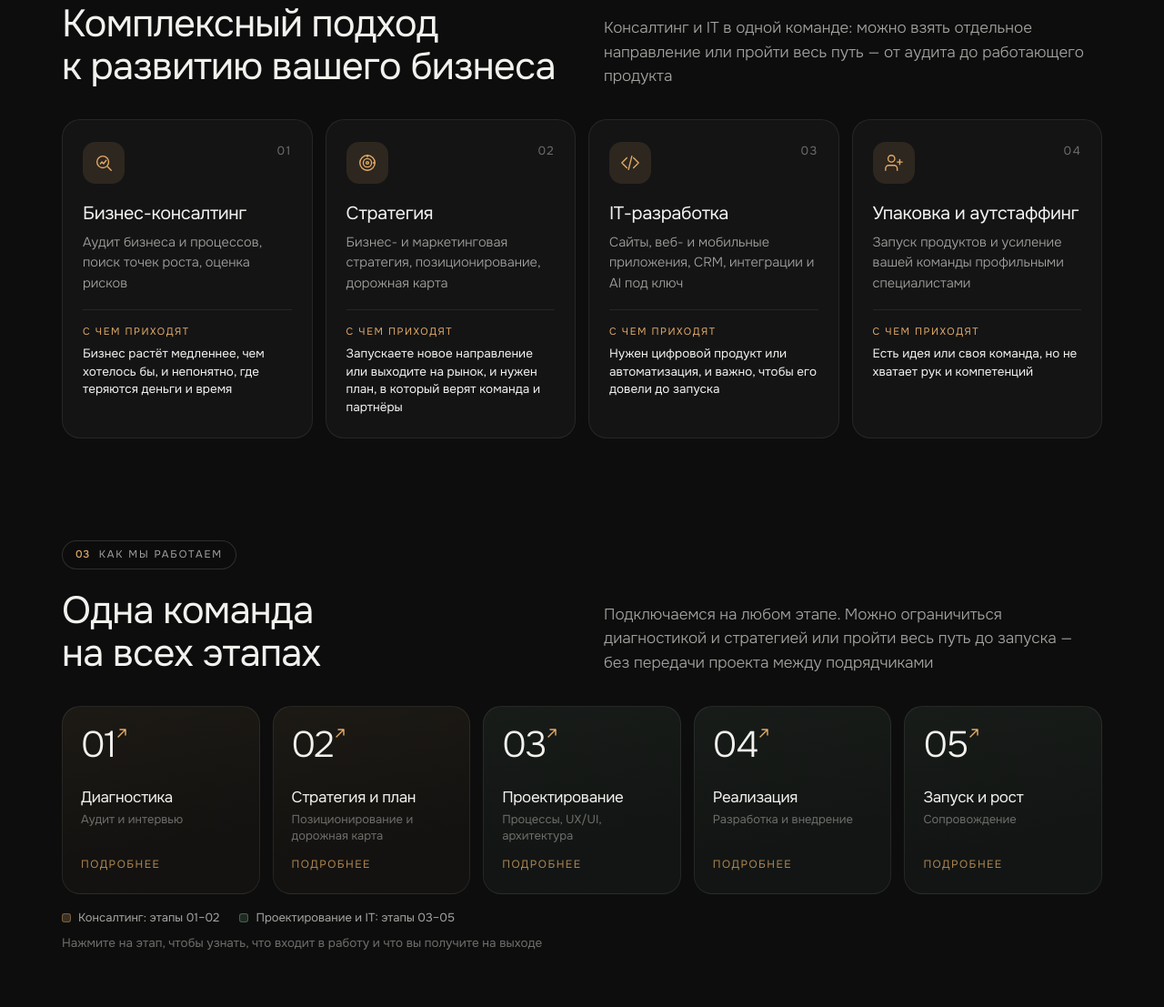
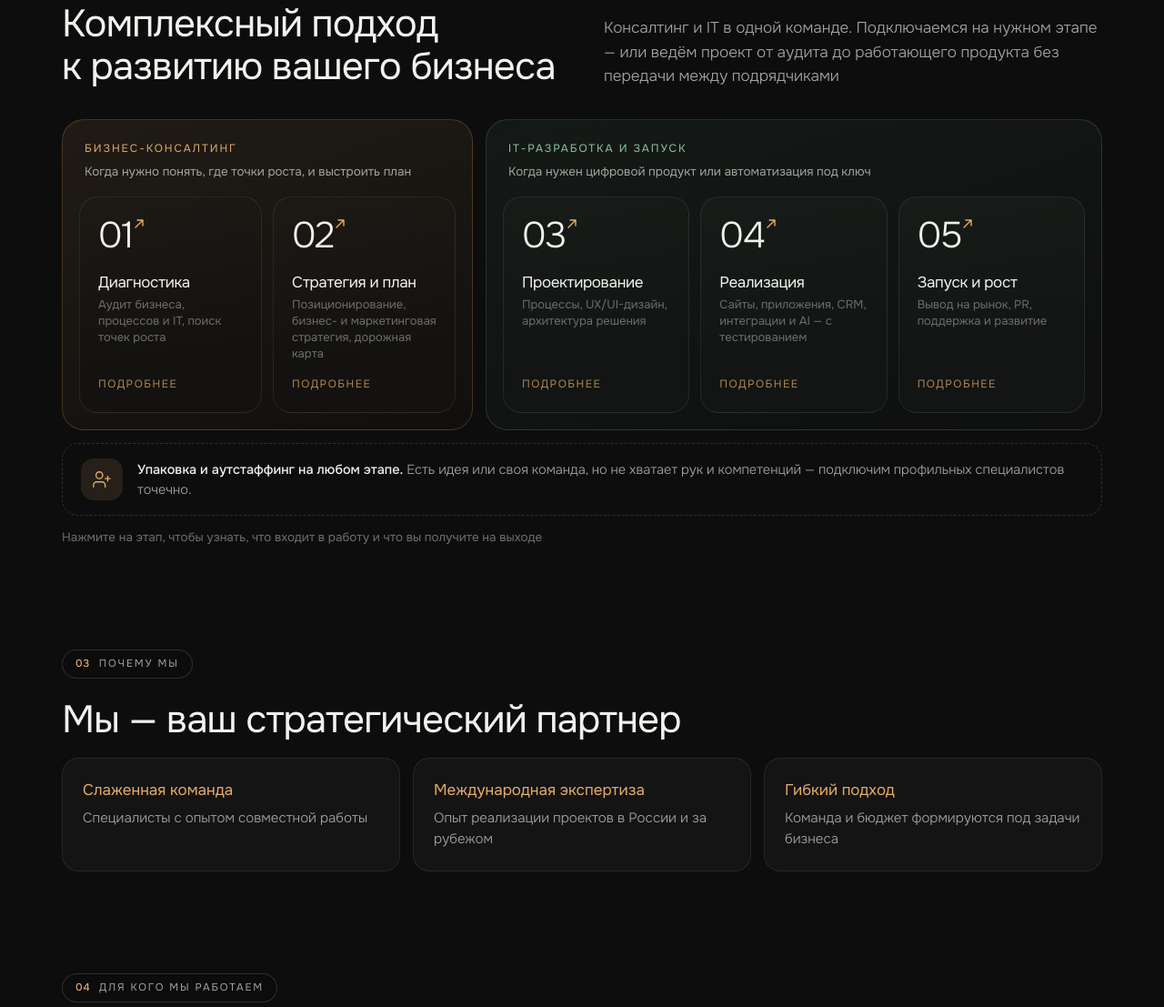
Before and after one commit to SkymaximusXO/SkyVega, a plain HTML site: page index.html in a window 1280 px wide. Shown: the part 1398-2505 px from the top of the page at 91% size. Drawn offline with Linux system fonts and the light colour scheme.

Commit message:
Merge Solution and Process into one section with consulting/IT tracks
Co-Authored-By: Claude Opus 5.5 <noreply@anthropic.com>
Claude-Session: https://claude.ai/code/session_01GmVXpDgv2BMMBP9XHdhDie

```diff
--- a/index.html
+++ b/index.html
@@ -195,7 +195,6 @@
   /* process */
   .process-head{ display:grid; grid-template-columns:1fr 1fr; gap:48px; align-items:end; margin-bottom:34px; }
   .process-head .lede{ justify-self:end; }
-  .steps{ display:grid; grid-template-columns:repeat(5,1fr); gap:14px; position:relative; }
   .step{
     position:relative; border-radius:20px; padding:22px 20px 22px; min-height:200px;
     background:linear-gradient(170deg, var(--card-2), #121513 70%); border:1px solid var(--line);
@@ -207,7 +206,7 @@
   .arr{ color:var(--accent); width:14px; height:14px; flex-shrink:0; }
   .btn .arr{ color:currentColor; }
   .step h3{ font-size:17px; font-weight:400; margin:28px 0 6px; }
-  .step p{ font-size:13px; color:var(--text-faint); line-height:1.35; min-height:2.7em; }
+  .step p{ font-size:13px; color:var(--text-faint); line-height:1.4; min-height:3.6em; }
   button.step{ font:inherit; color:inherit; text-align:left; cursor:pointer; width:100%; }
   button.step:focus-visible{ outline:2px solid var(--accent); outline-offset:3px; }
   .step .arr{ transition:transform .25s; }
@@ -272,26 +271,28 @@
     .sd-body{ padding:24px 22px 22px; }
   }
 
-  /* solution */
-  .svc-grid{ display:grid; grid-template-columns:repeat(4,1fr); gap:14px; }
-  .svc{ display:flex; flex-direction:column; padding:24px 22px; border-radius:20px; background:var(--card); border:1px solid var(--line); transition:border-color .25s, transform .25s; }
-  .svc:hover{ border-color:var(--accent-line); transform:translateY(-3px); }
-  .svc-top{ display:flex; justify-content:space-between; align-items:flex-start; margin-bottom:22px; }
-  .svc-ico{ width:46px; height:46px; border-radius:14px; background:var(--accent-soft); color:var(--accent); display:flex; align-items:center; justify-content:center; }
-  .svc-num{ font-size:13px; color:var(--text-faint); letter-spacing:.1em; }
-  .svc h3{ font-size:20px; margin-bottom:8px; }
-  .svc p{ color:var(--text-dim); font-size:14.5px; font-weight:300; margin-bottom:18px; min-height:4.6em; }
-  .svc-when{ padding-top:16px; border-top:1px solid var(--line); font-size:13.5px; color:var(--text); line-height:1.45; }
-  .svc-when span{ display:block; font-size:11px; letter-spacing:.14em; text-transform:uppercase; color:var(--accent); margin-bottom:6px; }
-
-  /* steps legend: consulting vs IT */
-  .step[data-step="0"], .step[data-step="1"]{ background:linear-gradient(170deg, #1d1a15, #131210 70%); }
-  .steps-legend{ display:flex; gap:22px; flex-wrap:wrap; margin-top:16px; font-size:13px; color:var(--text-dim); }
-  .steps-legend span{ display:inline-flex; align-items:center; gap:8px; }
-  .steps-legend i{ width:10px; height:10px; border-radius:3px; display:inline-block; }
-  .lg-c{ background:#3a3022; border:1px solid var(--accent-line); }
-  .lg-it{ background:#1f2a23; border:1px solid rgba(111,174,136,.45); }
-  .steps-hint{ margin-top:8px; }
+  /* solution: two tracks of steps */
+  .svc-ico{ width:46px; height:46px; flex-shrink:0; border-radius:14px; background:var(--accent-soft); color:var(--accent); display:flex; align-items:center; justify-content:center; }
+  .tracks{ display:grid; grid-template-columns:2fr 3fr; gap:14px; scroll-margin-top:90px; }
+  .track{ border-radius:24px; padding:18px; border:1px solid var(--line); display:flex; flex-direction:column; }
+  .track-c{ background:linear-gradient(160deg, rgba(228,172,104,.09), rgba(228,172,104,.02)); border-color:rgba(228,172,104,.22); }
+  .track-it{ background:linear-gradient(160deg, rgba(111,174,136,.08), rgba(111,174,136,.02)); border-color:rgba(111,174,136,.22); }
+  .track-head{ display:flex; flex-direction:column; gap:6px; padding:4px 6px 16px; }
+  .track-label{ font-size:12px; letter-spacing:.16em; text-transform:uppercase; color:var(--accent); }
+  .track-it .track-label{ color:#8fc7a4; }
+  .track-head p{ font-size:13.5px; color:var(--text-dim); }
+  .track-steps{ display:grid; gap:12px; flex:1; }
+  .track .step{ min-height:220px; }
+  .track .step-top{ margin-bottom:22px; }
+  .track .step h3{ margin-top:0; }
+  .track .step-more{ margin-top:auto; padding-top:14px; }
+  .track-c .track-steps{ grid-template-columns:repeat(2,1fr); }
+  .track-it .track-steps{ grid-template-columns:repeat(3,1fr); }
+  .track-c .step{ background:linear-gradient(170deg, #1d1a15, #131210 70%); }
+  .outstaff{ display:flex; align-items:center; gap:16px; margin-top:14px; padding:16px 20px; border-radius:18px; border:1px dashed var(--line-2); }
+  .outstaff p{ color:var(--text-dim); font-size:14.5px; font-weight:300; }
+  .outstaff b{ color:var(--text); font-weight:500; }
+  .steps-hint{ margin-top:14px; }
 
   /* why */
   .why-grid{ display:grid; grid-template-columns:repeat(3,1fr); gap:14px; }
@@ -424,7 +425,6 @@
   }
   @media (max-width:1080px){
     .navlinks{ gap:20px; }
-    .steps{ grid-template-columns:repeat(3,1fr); }
     .staff{ grid-template-columns:1fr; gap:26px; }
     .leads .person img{ height:220px; }
   }
@@ -432,8 +432,7 @@
     .hero-grid{ grid-template-columns:1fr; }
     .visual{ justify-self:center; max-width:440px; margin-top:10px; }
     .problem, .process-head, .team-head, .aud, .cta{ grid-template-columns:1fr; }
-    .svc-grid{ grid-template-columns:1fr 1fr; }
-    .svc p{ min-height:0; }
+    .tracks{ grid-template-columns:1fr; }
     .why-grid{ grid-template-columns:1fr; }
     .process-head .lede, .team-head .lede{ justify-self:start; }
     .team-head{ gap:18px; }
@@ -442,9 +441,14 @@
   @media (max-width:760px){
     section{ padding:40px 0; }
     .hero{ padding:120px 0 20px; }
-    .steps{ grid-template-columns:1fr 1fr; }
     .step{ min-height:170px; }
-    .leads, .staff-grid, .svc-grid{ grid-template-columns:1fr; }
+    .leads, .staff-grid{ grid-template-columns:1fr; }
+    .track-c .track-steps, .track-it .track-steps{ grid-template-columns:1fr; }
+    .track{ padding:14px; }
+    .track .step{ min-height:0; }
+    .track .step-num{ font-size:32px; }
+    .track .step-top{ margin-bottom:14px; }
+    .outstaff{ align-items:flex-start; }
     .leads .person{ grid-template-columns:96px 1fr; gap:22px; }
     .leads .person img{ width:96px; height:116px; }
     .panel, .problem, .cta{ padding:28px; }
@@ -458,7 +462,6 @@
     .status{ left:auto; right:4%; bottom:12%; }
   }
   @media (max-width:420px){
-    .steps{ grid-template-columns:1fr; }
     .step{ min-height:0; }
     .step h3{ margin-top:18px; }
   }
@@ -489,7 +492,6 @@
     <nav class="navlinks" id="navlinks">
       <a href="#about">О нас</a>
       <a href="#services">Услуги</a>
-      <a href="#process">Этапы</a>
       <a href="#audience">Для кого</a>
       <a href="#team">Команда</a>
       <a href="#contact">Контакты</a>
@@ -604,61 +606,34 @@
     </div>
   </section>
 
-  <!-- 02 SOLUTION -->
+  <!-- 02 SOLUTION (services + process merged) -->
   <section id="services">
     <div class="wrap reveal">
       <div class="tag"><b>02</b> Решение</div>
       <div class="process-head">
         <h2 style="margin:0">Комплексный подход<br>к развитию вашего бизнеса</h2>
-        <p class="lede">Консалтинг и IT в одной команде: можно взять отдельное направление или пройти весь путь — от аудита до работающего продукта</p>
+        <p class="lede">Консалтинг и IT в одной команде. Подключаемся на нужном этапе — или ведём проект от аудита до работающего продукта без передачи между подрядчиками</p>
       </div>
-      <div class="svc-grid">
-        <div class="svc">
-          <div class="svc-top"><div class="svc-ico"><svg width="22" height="22" viewBox="0 0 24 24" fill="none" stroke="currentColor" stroke-width="1.5" stroke-linecap="round" stroke-linejoin="round"><circle cx="11" cy="11" r="7"/><path d="M21 21l-4.3-4.3M8 13l2-2 2 2 3-4"/></svg></div><span class="svc-num">01</span></div>
-          <h3>Бизнес-консалтинг</h3>
-          <p>Аудит бизнеса и процессов, поиск точек роста, оценка рисков</p>
-          <div class="svc-when"><span>С чем приходят</span>Бизнес растёт медленнее, чем хотелось бы, и непонятно, где теряются деньги и время</div>
+      <div class="tracks" id="process">
+        <div class="track track-c">
+          <div class="track-head"><span class="track-label">Бизнес-консалтинг</span><p>Когда нужно понять, где точки роста, и выстроить план</p></div>
+          <div class="track-steps">
+          <button type="button" class="step" data-step="0" aria-haspopup="dialog"><div class="step-top"><span class="step-num">01</span><svg class="arr"><use href="#i-arrow"/></svg></div><h3>Диагностика</h3><p>Аудит бизнеса, процессов и IT, поиск точек роста</p><span class="step-more">Подробнее</span></button>
+          <button type="button" class="step" data-step="1" aria-haspopup="dialog"><div class="step-top"><span class="step-num">02</span><svg class="arr"><use href="#i-arrow"/></svg></div><h3>Стратегия и план</h3><p>Позиционирование, бизнес- и маркетинговая стратегия, дорожная карта</p><span class="step-more">Подробнее</span></button>
+          </div>
         </div>
-        <div class="svc">
-          <div class="svc-top"><div class="svc-ico"><svg width="22" height="22" viewBox="0 0 24 24" fill="none" stroke="currentColor" stroke-width="1.5" stroke-linecap="round" stroke-linejoin="round"><circle cx="12" cy="12" r="9"/><circle cx="12" cy="12" r="5"/><circle cx="12" cy="12" r="1.5"/><path d="M12 3v2M21 12h-2"/></svg></div><span class="svc-num">02</span></div>
-          <h3>Стратегия</h3>
-          <p>Бизнес- и маркетинговая стратегия, позиционирование, дорожная карта</p>
-          <div class="svc-when"><span>С чем приходят</span>Запускаете новое направление или выходите на рынок, и нужен план, в который верят команда и партнёры</div>
-        </div>
-        <div class="svc">
-          <div class="svc-top"><div class="svc-ico"><svg width="22" height="22" viewBox="0 0 24 24" fill="none" stroke="currentColor" stroke-width="1.5" stroke-linecap="round" stroke-linejoin="round"><path d="M8 6l-6 6 6 6M16 6l6 6-6 6M14 4l-4 16"/></svg></div><span class="svc-num">03</span></div>
-          <h3>IT-разработка</h3>
-          <p>Сайты, веб- и мобильные приложения, CRM, интеграции и AI под ключ</p>
-          <div class="svc-when"><span>С чем приходят</span>Нужен цифровой продукт или автоматизация, и важно, чтобы его довели до запуска</div>
-        </div>
-        <div class="svc">
-          <div class="svc-top"><div class="svc-ico"><svg width="22" height="22" viewBox="0 0 24 24" fill="none" stroke="currentColor" stroke-width="1.5" stroke-linecap="round" stroke-linejoin="round"><path d="M16 21v-2a4 4 0 00-4-4H6a4 4 0 00-4 4v2"/><circle cx="9" cy="7" r="4"/><path d="M19 8v6M22 11h-6"/></svg></div><span class="svc-num">04</span></div>
-          <h3>Упаковка и аутстаффинг</h3>
-          <p>Запуск продуктов и усиление вашей команды профильными специалистами</p>
-          <div class="svc-when"><span>С чем приходят</span>Есть идея или своя команда, но не хватает рук и компетенций</div>
+        <div class="track track-it">
+          <div class="track-head"><span class="track-label">IT-разработка и запуск</span><p>Когда нужен цифровой продукт или автоматизация под ключ</p></div>
+          <div class="track-steps">
+          <button type="button" class="step" data-step="2" aria-haspopup="dialog"><div class="step-top"><span class="step-num">03</span><svg class="arr"><use href="#i-arrow"/></svg></div><h3>Проектирование</h3><p>Процессы, UX/UI-дизайн, архитектура решения</p><span class="step-more">Подробнее</span></button>
+          <button type="button" class="step" data-step="3" aria-haspopup="dialog"><div class="step-top"><span class="step-num">04</span><svg class="arr"><use href="#i-arrow"/></svg></div><h3>Реализация</h3><p>Сайты, приложения, CRM, интеграции и AI — с тестированием</p><span class="step-more">Подробнее</span></button>
+          <button type="button" class="step" data-step="4" aria-haspopup="dialog"><div class="step-top"><span class="step-num">05</span><svg class="arr"><use href="#i-arrow"/></svg></div><h3>Запуск и рост</h3><p>Вывод на рынок, PR, поддержка и развитие</p><span class="step-more">Подробнее</span></button>
+          </div>
         </div>
       </div>
-    </div>
-  </section>
-
-  <!-- 03 PROCESS -->
-  <section id="process">
-    <div class="wrap reveal">
-      <div class="tag"><b>03</b> Как мы работаем</div>
-      <div class="process-head">
-        <h2 style="margin:0">Одна команда<br>на всех этапах</h2>
-        <p class="lede">Подключаемся на любом этапе. Можно ограничиться диагностикой и стратегией или пройти весь путь до запуска — без передачи проекта между подрядчиками</p>
-      </div>
-      <div class="steps">
-        <button type="button" class="step" data-step="0" aria-haspopup="dialog"><div class="step-top"><span class="step-num">01</span><svg class="arr"><use href="#i-arrow"/></svg></div><h3>Диагностика</h3><p>Аудит и интервью</p><span class="step-more">Подробнее</span></button>
-        <button type="button" class="step" data-step="1" aria-haspopup="dialog"><div class="step-top"><span class="step-num">02</span><svg class="arr"><use href="#i-arrow"/></svg></div><h3>Стратегия и план</h3><p>Позиционирование и дорожная карта</p><span class="step-more">Подробнее</span></button>
-        <button type="button" class="step" data-step="2" aria-haspopup="dialog"><div class="step-top"><span class="step-num">03</span><svg class="arr"><use href="#i-arrow"/></svg></div><h3>Проектирование</h3><p>Процессы, UX/UI, архитектура</p><span class="step-more">Подробнее</span></button>
-        <button type="button" class="step" data-step="3" aria-haspopup="dialog"><div class="step-top"><span class="step-num">04</span><svg class="arr"><use href="#i-arrow"/></svg></div><h3>Реализация</h3><p>Разработка и внедрение</p><span class="step-more">Подробнее</span></button>
-        <button type="button" class="step" data-step="4" aria-haspopup="dialog"><div class="step-top"><span class="step-num">05</span><svg class="arr"><use href="#i-arrow"/></svg></div><h3>Запуск и рост</h3><p>Сопровождение</p><span class="step-more">Подробнее</span></button>
-      </div>
-      <div class="steps-legend">
-        <span><i class="lg-c"></i>Консалтинг: этапы 01–02</span>
-        <span><i class="lg-it"></i>Проектирование и IT: этапы 03–05</span>
+      <div class="outstaff">
+        <div class="svc-ico"><svg width="22" height="22" viewBox="0 0 24 24" fill="none" stroke="currentColor" stroke-width="1.5" stroke-linecap="round" stroke-linejoin="round"><path d="M16 21v-2a4 4 0 00-4-4H6a4 4 0 00-4 4v2"/><circle cx="9" cy="7" r="4"/><path d="M19 8v6M22 11h-6"/></svg></div>
+        <p><b>Упаковка и аутстаффинг на любом этапе.</b> Есть идея или своя команда, но не хватает рук и компетенций — подключим профильных специалистов точечно.</p>
       </div>
       <p class="steps-hint">Нажмите на этап, чтобы узнать, что входит в работу и что вы получите на выходе</p>
     </div>
@@ -667,7 +642,7 @@
   <!-- 04 WHY -->
   <section id="why">
     <div class="wrap reveal">
-      <div class="tag"><b>04</b> Почему мы</div>
+      <div class="tag"><b>03</b> Почему мы</div>
       <h2>Мы — ваш стратегический партнер</h2>
       <div class="why-grid">
         <div class="why-item"><b>Слаженная команда</b>Специалисты с опытом совместной работы</div>
@@ -680,7 +655,7 @@
   <!-- 05 AUDIENCE -->
   <section id="audience">
     <div class="wrap reveal">
-      <div class="tag"><b>05</b> Для кого мы работаем</div>
+      <div class="tag"><b>04</b> Для кого мы работаем</div>
       <div class="aud">
         <div class="aud-item">
           <div class="aud-ico"><svg width="16" height="16"><use href="#i-arrow"/></svg></div>
@@ -697,7 +672,7 @@
   <!-- 06 TEAM -->
   <section id="team">
     <div class="wrap reveal">
-      <div class="tag"><b>06</b> Команда</div>
+      <div class="tag"><b>05</b> Команда</div>
       <div class="team-head">
         <h2 style="margin:0">Руководство проекта<br>и <span class="gold">штат специалистов</span></h2>
         <p class="lede">За каждым проектом стоит команда профильных специалистов с опытом совместной работы. Состав собираем под задачу и масштаб бизнеса.</p>
```
Also changed, not shown: 1 other file.
